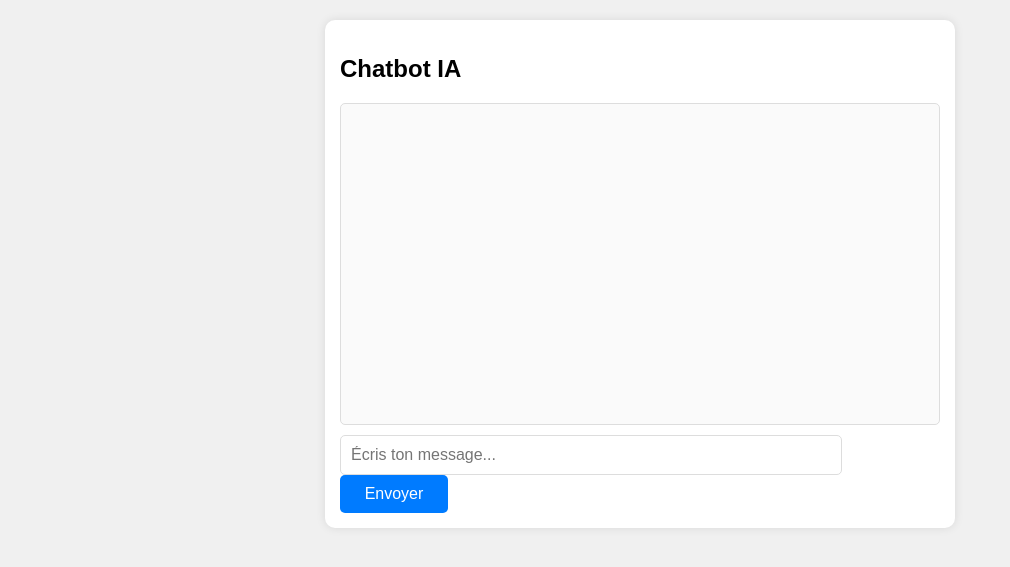
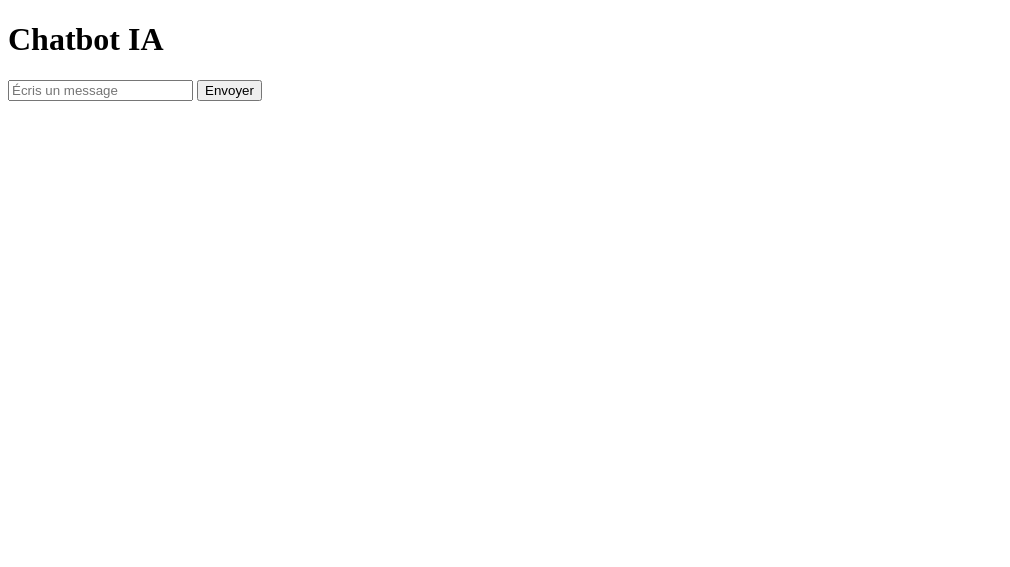
Before and after one commit to nadirm5/ai-multitool, a Flask app: page / in a window 1280 px wide. Shown: the top 567 px of the page, without its empty margins (0-1010 px from the left). Run offline with Flask 3, Linux system fonts and the light colour scheme.

Commit message:
Update index.html

```diff
--- a/templates/index.html
+++ b/templates/index.html
@@ -1,115 +1,26 @@
+<!-- templates/index.html -->
 <!DOCTYPE html>
-<html lang="fr">
+<html>
 <head>
-    <meta charset="UTF-8" />
-    <meta name="viewport" content="width=device-width, initial-scale=1" />
-    <title>Mon Chatbot IA</title>
-    <style>
-        body {
-            font-family: Arial, sans-serif;
-            background: #f0f0f0;
-            margin: 0;
-            padding: 20px;
-        }
-        #chatbox {
-            width: 100%;
-            max-width: 600px;
-            margin: 0 auto;
-            background: white;
-            border-radius: 10px;
-            padding: 15px;
-            box-shadow: 0 0 10px rgba(0,0,0,0.1);
-        }
-        #messages {
-            height: 300px;
-            overflow-y: auto;
-            border: 1px solid #ddd;
-            padding: 10px;
-            margin-bottom: 10px;
-            background: #fafafa;
-            border-radius: 5px;
-        }
-        #userinput {
-            width: 80%;
-            padding: 10px;
-            border: 1px solid #ddd;
-            border-radius: 5px;
-            font-size: 16px;
-        }
-        #sendbtn {
-            width: 18%;
-            padding: 10px;
-            background: #007bff;
-            color: white;
-            border: none;
-            border-radius: 5px;
-            font-size: 16px;
-            cursor: pointer;
-        }
-        #sendbtn:hover {
-            background: #0056b3;
-        }
-    </style>
+  <title>Chatbot IA</title>
 </head>
 <body>
-    <div id="chatbox">
-        <h2>Chatbot IA</h2>
-        <div id="messages"></div>
-        <input id="userinput" type="text" placeholder="Écris ton message..." />
-        <button id="sendbtn">Envoyer</button>
-    </div>
+  <h1>Chatbot IA</h1>
+  <input id="message" placeholder="Écris un message" />
+  <button onclick="sendMessage()">Envoyer</button>
+  <p id="response"></p>
 
-    <script>
-        const messagesDiv = document.getElementById('messages');
-        const input = document.getElementById('userinput');
-        const sendBtn = document.getElementById('sendbtn');
-
-        function appendMessage(text, fromUser) {
-            const msg = document.createElement('div');
-            msg.textContent = text;
-            msg.style.padding = "8px";
-            msg.style.margin = "5px 0";
-            msg.style.borderRadius = "5px";
-            if (fromUser) {
-                msg.style.background = "#d1e7dd";
-                msg.style.textAlign = "right";
-            } else {
-                msg.style.background = "#f8d7da";
-                msg.style.textAlign = "left";
-            }
-            messagesDiv.appendChild(msg);
-            messagesDiv.scrollTop = messagesDiv.scrollHeight;
-        }
-
-        sendBtn.addEventListener('click', () => {
-            const text = input.value.trim();
-            if (!text) return;
-            appendMessage(text, true);
-            input.value = '';
-
-            fetch('/ask', {
-                method: 'POST',
-                headers: { 'Content-Type': 'application/json' },
-                body: JSON.stringify({ mode: "text", message: text })
-            })
-            .then(res => res.json())
-            .then(data => {
-                if (data.error) {
-                    appendMessage("Erreur: " + data.error, false);
-                } else {
-                    appendMessage(data.reply, false);
-                }
-            })
-            .catch(() => {
-                appendMessage("Erreur de communication avec le serveur.", false);
-            });
-        });
-
-        input.addEventListener('keydown', (e) => {
-            if (e.key === 'Enter') {
-                sendBtn.click();
-            }
-        });
-    </script>
+  <script>
+    async function sendMessage() {
+      const message = document.getElementById("message").value;
+      const res = await fetch("/ask", {
+        method: "POST",
+        headers: { "Content-Type": "application/json" },
+        body: JSON.stringify({ mode: "text", message: message })
+      });
+      const data = await res.json();
+      document.getElementById("response").innerText = data.reply || data.error;
+    }
+  </script>
 </body>
 </html>
```
